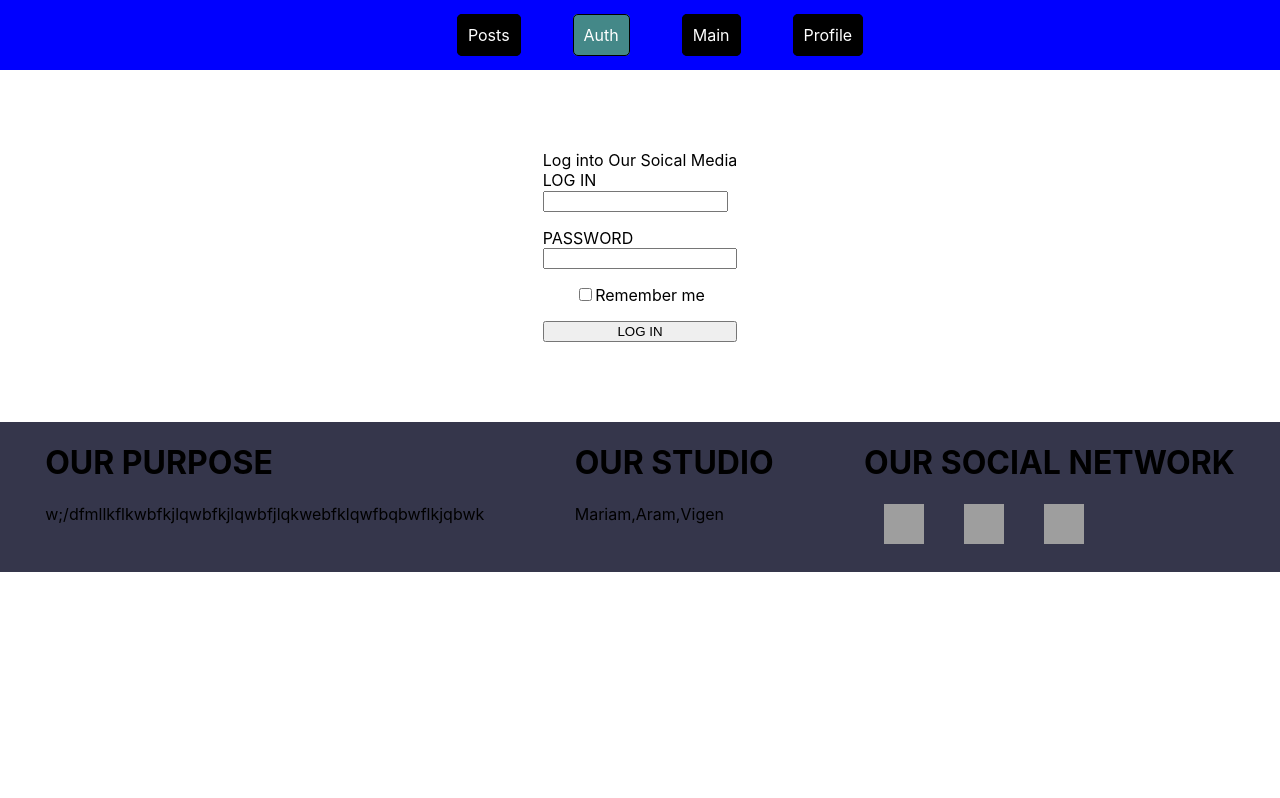
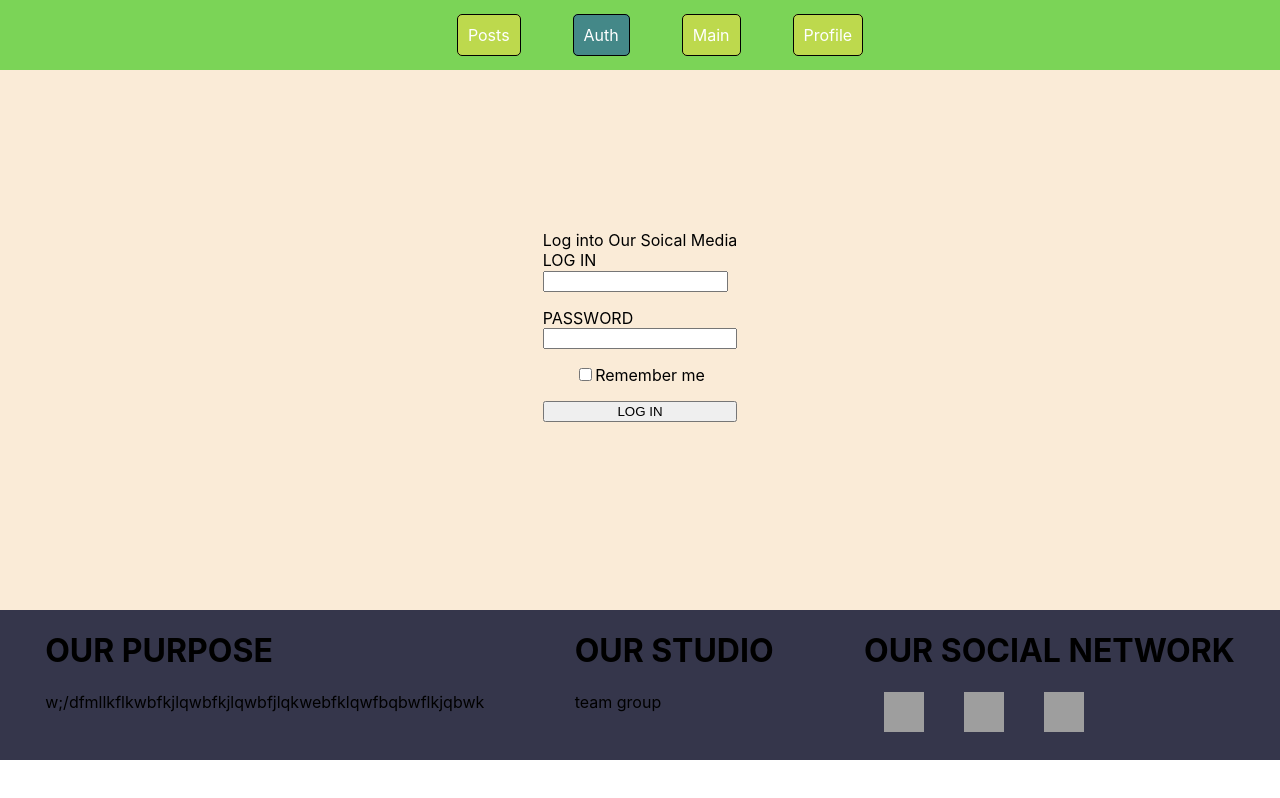
Before and after one commit to mari-khachatryan/social-media-reactPj, a React (Create React App) app: page /auth in a window 1280 px wide. Built offline with nearby package versions, Linux system fonts and the light colour scheme; data requests are answered from the project's data file; grey boxes are pictures that could not be loaded.

Commit message:
post-project

```diff
--- a/db.json
+++ b/db.json
@@ -66,6 +66,18 @@
       "author": "Narek",
       "date": "02/06/2018",
       "text": "My car is in service senter today, I cann't visit you"
+    },
+    {
+      "id": "Alexsd08",
+      "author": "Alex",
+      "date": "08/05/2022",
+      "text": "sdf"
+    },
+    {
+      "id": "Alexaa08",
+      "author": "Alex",
+      "date": "08/05/2022",
+      "text": "aa"
     }
   ],
   "posts": [
--- a/src/Footer/Footer.js
+++ b/src/Footer/Footer.js
@@ -10,7 +10,7 @@ function Footer() {
     </div>
     <div>
      <h1> OUR STUDIO</h1>
-     <p> Mariam,Aram,Vigen</p>
+     <p> team group</p>
     </div>
     <div>
       <h1>OUR SOCIAL NETWORK</h1>
--- a/src/Header/Header.module.css
+++ b/src/Header/Header.module.css
@@ -3,13 +3,13 @@
     justify-content: space-around;
     width: 100%;
     height: 70px;
-    background-color: blue;
+    background-color: rgb(123, 212, 87);
     align-items: center;
 }
 
 .link {
     color: #fff;
-    background-color: black;
+    background-color: rgb(189, 217, 77);
     border-radius: 5px;
     border: 1px solid #000;
     text-decoration: none;
@@ -17,7 +17,7 @@
 
 }
 .link:hover{
-    background: red;
+    background: rgb(161, 221, 226);
 
 }
 
@@ -39,13 +39,13 @@
     gap: 2rem;
 }
 
-.logo {
+.Logo {
     height: 8vh;
     width: 8vh;
-    border: 1px black solid;
     border-radius: 50%;
     display: flex;
     justify-content: center;
     align-items: center;
+    background-color: rgb(204, 213, 166);
 
 }
--- a/src/components/Auth/Auth.js
+++ b/src/components/Auth/Auth.js
@@ -3,7 +3,7 @@ import { useAuthTab } from "../../contexts/AuthTabProvider"
 import { AUTH_TABS } from "../../helpers/constants"
 import Login from "../Login/Login"
 import Register from "../Register/Register"
-
+import classes from "./Auth.module.css"
 const [LOGIN, REGISTRATION] = AUTH_TABS
 
 const authComponent = {
@@ -16,7 +16,7 @@ const Auth = () => {
 
     const MainComponent = useMemo(() => authComponent[authRoute], [authRoute])
     return (
-        <div>
+        <div className={classes.authStyle}>
             {MainComponent}
         </div>
     )
--- a/src/components/Auth/Auth.module.css
+++ b/src/components/Auth/Auth.module.css
@@ -0,0 +1,5 @@
+.authStyle{
+    margin-top: 80px;
+    height: 460px;
+
+}
--- a/src/components/Postes/Postes.js
+++ b/src/components/Postes/Postes.js
@@ -11,7 +11,7 @@ const Postes = () => {
     const [comment, setComment] = useState("")
     const { user } = useUserInfo()
     const addPost=()=>{
-       postesData.push(aretext)
+       postesData.unshift(aretext)
        setAretext({...aretext,coment:''})
     }
     const countPlus=(id)=>{
@@ -33,7 +33,7 @@ const Postes = () => {
     //console.log(postesData);
     useEffect(()=>{},[postesData])
     return (
-           <div className={classes.newPost}>
+    <div classname={classes.newPost}>
             <p>Add your post</p>
             <div>
                {/* <h1> {aretext}</h1> */}
@@ -77,8 +77,10 @@ const Postes = () => {
                 }
             </main>
         </div>
+
    )
             }
+
 
 export default Postes
 
--- a/src/components/Postes/Postes.module.css
+++ b/src/components/Postes/Postes.module.css
@@ -7,6 +7,7 @@
     border: 1px solid #000;
     border-radius: 10px;
     margin: 5px ;
+
 }
 
 .newPostArea {
@@ -19,6 +20,7 @@
     justify-content: center;
     flex-direction: column;
     align-items: center;
+
 
 }
 .postPicture{
@@ -41,6 +43,7 @@
 }
 .postLikes{
     margin-left: 30px;
+    color: aliceblue;
 
 
 }
--- a/src/components/Profile/profile.module.css
+++ b/src/components/Profile/profile.module.css
@@ -9,8 +9,8 @@
 .profPhoto {
    display: flex;
    justify-content: space-around;
-   width: 30rem;
-   height: 20rem;
+   width: 20rem;
+   height: 250px;
    margin-right: 3rem;
    background-color: beige;
 }
--- a/src/components/Register/Register.js
+++ b/src/components/Register/Register.js
@@ -72,6 +72,7 @@ const onSubmit = data => {
                         <div className={classes.divLogin}>{errors?.repassword?.type && "inconsistency"}</div>
                    </div>
                 </label>
+                <div className={classes.inputStyle}>
                 <select {...register("gender")}>
                          <option value="female">female</option>
                          <option value="male">male</option>
@@ -82,6 +83,7 @@ const onSubmit = data => {
                            {errors.age && (
                            <p>You Must be older then 18 and younger then 99 years old</p>
                           )}
+                          </div>
                 {/* <div className={classes.birthday}>
                       <section className={classes.birthday}>
                       <label>Birthday</label>
--- a/src/components/Register/Register.module.css
+++ b/src/components/Register/Register.module.css
@@ -1,11 +1,7 @@
-.label {
-
+.inputStyle{
+    display: flex;
+    flex-direction: column;
 }
-
-.p {
-
-}
-
 .birthday {
     width: max-content;
     height: max-content;
--- a/src/index.css
+++ b/src/index.css
@@ -18,4 +18,9 @@ code {
   justify-content: space-between;
   flex-direction: column;
   align-items: center;
+  background-color: antiquewhite;
+  /* background-image: url(https://thumbs.dreamstime.com/b/autumn-landscape-nature-background-dried-flowers-water-drops-rain-field-banner-selective-focus-75038244.jpg);
+background-repeat: no-repeat;
+background-size:cover; */
+
 }
```
Also changed, not shown: src/App.css (line endings or trailing spaces).
